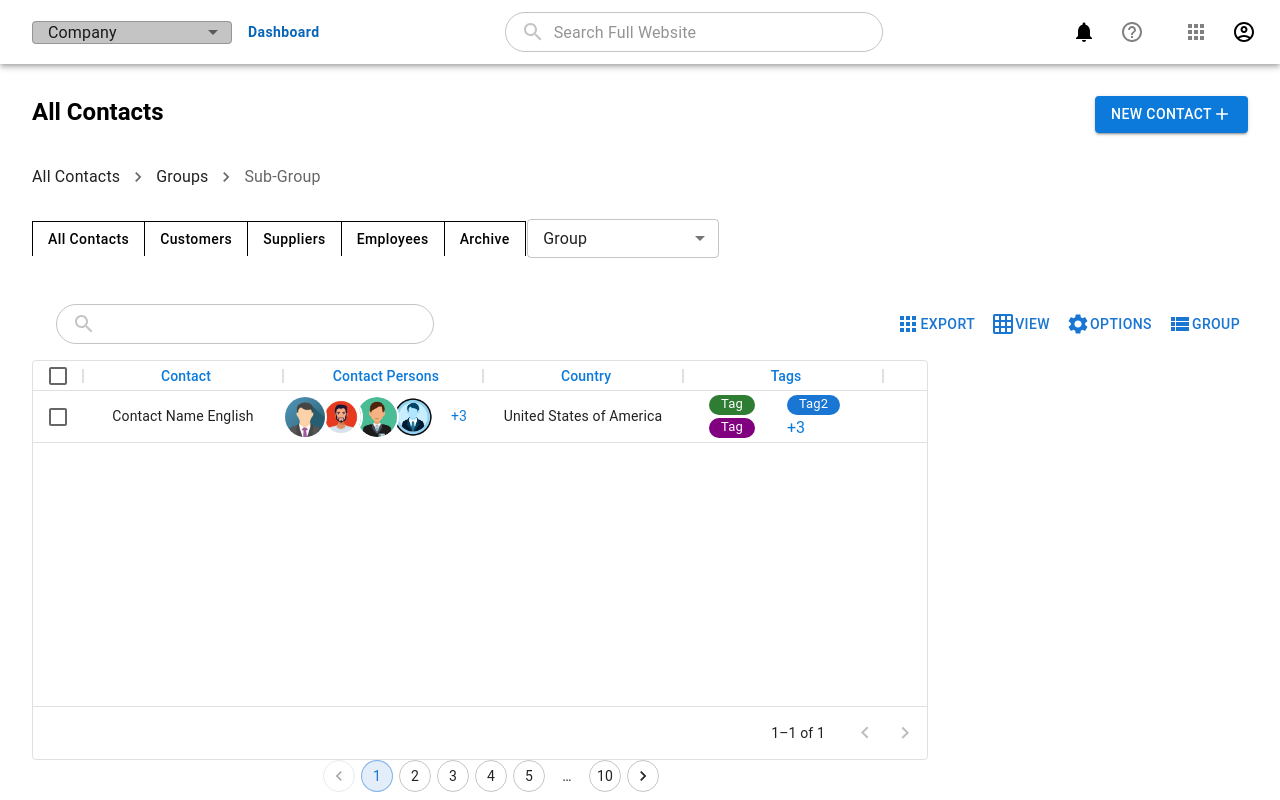
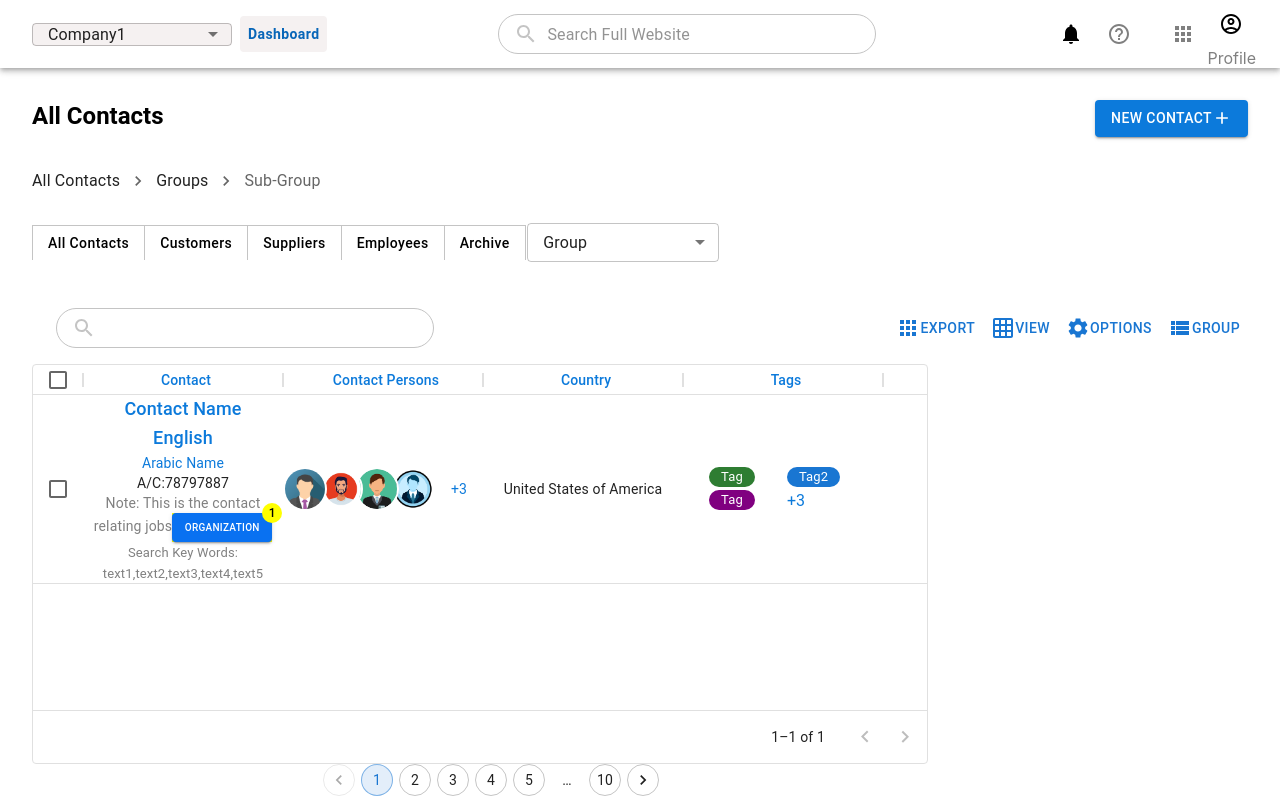
Before and after one commit to hamzaadil56/Dashboard, a React (Create React App) app: page / in a window 1280 px wide. Built offline with nearby package versions, Linux system fonts and the light colour scheme.

Commit message:
finalization

```diff
--- a/src/App.css
+++ b/src/App.css
@@ -7,6 +7,7 @@
   --btn_blue_color: #0c7adb;
   --grey-color: #c4c4c4;
   --dark-blue: #0866b8;
+  --light-grey: #f5f1f1;
 }
 .table-header {
   color: var(--btn_blue_color);
@@ -29,6 +30,7 @@
 .MuiButtonGroup-grouped {
   border-bottom: 0 !important;
   border-radius: 0 !important;
+  border-color: #c4c4c4 !important;
 }
 .chip {
   height: 20px !important;
--- a/src/components/AvatarPopOver.js
+++ b/src/components/AvatarPopOver.js
@@ -10,6 +10,24 @@ import WhatsAppIcon from "@mui/icons-material/WhatsApp";
 import EmailIconPopover from "./EmailIconPopover";
 import PhoneIconPopover from "./PhoneIconPopover";
 import WhatsAppIconPopover from "./WhatsappIconPopover";
+import { createTheme, ThemeProvider } from "@mui/material/styles";
+import Badge from "@mui/material/Badge";
+
+const theme = createTheme({
+  status: {
+    danger: "#e53e3e",
+  },
+  palette: {
+    primary: {
+      main: "#0971f1",
+      darker: "#053e85",
+    },
+    neutral: {
+      main: "yellow",
+      contrastText: "black",
+    },
+  },
+});
 
 const AvatarPopOver = ({ person }) => {
   const [anchorEl, setAnchorEl] = React.useState(null);
@@ -73,7 +91,11 @@ const AvatarPopOver = ({ person }) => {
             </Box>
           </Box>
           <Box style={{ margin: "1rem 0" }}>
-            <Chip label="Employee" color="primary" />
+            <ThemeProvider theme={theme}>
+              <Badge badgeContent={2} color="neutral">
+                <Chip label="Employee" color="primary" />
+              </Badge>
+            </ThemeProvider>
           </Box>
           <Box sx={{ display: "flex" }}>
             <EmailIconPopover>
--- a/src/components/DataGridContainer.js
+++ b/src/components/DataGridContainer.js
@@ -3,20 +3,86 @@ import Box from "@mui/material/Box";
 import { DataGrid } from "@mui/x-data-grid";
 import "../App.css";
 import GroupAvatars from "./AvatarGroup";
-import { Typography } from "@mui/material";
+import { Button, Typography } from "@mui/material";
 import Chip from "@mui/material/Chip";
 import PersonsListPopover from "./PersonsListPopover";
+import Badge from "@mui/material/Badge";
+import { createTheme, ThemeProvider } from "@mui/material/styles";
+
+const theme = createTheme({
+  status: {
+    danger: "#e53e3e",
+  },
+  palette: {
+    primary: {
+      main: "#0971f1",
+      darker: "#053e85",
+    },
+    neutral: {
+      main: "yellow",
+      contrastText: "black",
+    },
+  },
+});
 
 const columns = [
   {
     field: "contact",
     headerName: "Contact",
     minWidth: 200,
-    height: "10vh",
+    height: "20vh",
     headerClassName: "table-header",
     headerAlign: "center",
     cellClassName: "cell",
     align: "center",
+    renderCell: () => {
+      return (
+        <Box>
+          <Typography
+            style={{ color: "var(--btn_blue_color)", fontSize: "large" }}
+            variant="h6"
+          >
+            Contact Name English
+          </Typography>
+          <div>
+            <Typography style={{ color: "var(--btn_blue_color)" }} variant="p">
+              Arabic Name
+            </Typography>
+          </div>
+          <Typography style={{ color: "varggrey" }} variant="p">
+            A/C:78797887
+          </Typography>
+          <div>
+            <Typography style={{ color: "grey" }} variant="p">
+              Note: This is the contact relating jobs
+            </Typography>
+            <ThemeProvider theme={theme}>
+              <Badge
+                badgeContent={1}
+                style={{ color: "black", backgroundColor: "yellow" }}
+                color="neutral"
+              >
+                <Button
+                  style={{ width: "100px", fontSize: "10px" }}
+                  variant="contained"
+                  color="primary"
+                >
+                  Organization{" "}
+                </Button>
+              </Badge>
+            </ThemeProvider>
+          </div>
+          <div>
+            <Typography
+              style={{ color: "grey", fontSize: "small" }}
+              variant="p"
+            >
+              Search Key Words: text1,text2,text3,text4,text5
+            </Typography>
+          </div>
+        </Box>
+      );
+    },
   },
   {
     field: "persons",
@@ -43,7 +109,7 @@ const columns = [
       );
     },
     minWidth: 200,
-    height: "10vh",
+    height: "20vh",
     headerClassName: "table-header",
     headerAlign: "center",
     cellClassName: "cell",
@@ -54,7 +120,7 @@ const columns = [
     field: "country",
     headerName: "Country",
     minWidth: 200,
-    height: "10vh",
+    height: "20vh",
     headerClassName: "table-header",
     headerAlign: "center",
     cellClassName: "cell",
@@ -64,7 +130,7 @@ const columns = [
     field: "tags",
     headerName: "Tags",
     minWidth: 200,
-    height: "10vh",
+    height: "20vh",
     headerClassName: "table-header",
     headerAlign: "center",
     renderCell: () => {
@@ -154,6 +220,7 @@ export default function DataGridDemo() {
       }}
     >
       <DataGrid
+        getRowHeight={() => "auto"}
         rows={rows}
         columns={columns}
         pageSize={5}
--- a/src/components/Header.js
+++ b/src/components/Header.js
@@ -15,6 +15,7 @@ import Button from "@mui/material/Button";
 import FormControl from "@mui/material/FormControl";
 import AccountCircleOutlinedIcon from "@mui/icons-material/AccountCircleOutlined";
 import Select from "@mui/material/Select";
+import { Typography } from "@mui/material";
 
 const Search = styled("div")(({ theme }) => ({
   position: "relative",
@@ -109,15 +110,15 @@ export default function PrimarySearchAppBar() {
             <Select
               style={{
                 padding: "0 1rem !important",
-                backgroundColor: "var(--grey-color)",
+                backgroundColor: "var(--light-grey)",
+                borderRadius: "none",
               }}
               value={age}
               onChange={handleChange}
               displayEmpty
               inputProps={{ "aria-label": "Without label" }}
             >
-              <MenuItem value="">Company</MenuItem>
-              <MenuItem value={1}>Company1</MenuItem>
+              <MenuItem value="">Company1</MenuItem>
               <MenuItem value={2}>Company2</MenuItem>
               <MenuItem value={3}>Company3</MenuItem>
             </Select>
@@ -128,6 +129,7 @@ export default function PrimarySearchAppBar() {
               color: "var(--dark-blue)",
               fontWeight: "600",
               textTransform: "capitalize",
+              backgroundColor: "var(--light-grey)",
             }}
           >
             Dashboard
@@ -174,6 +176,7 @@ export default function PrimarySearchAppBar() {
             >
               <AppsOutlinedIcon style={{ color: "grey", marginLeft: "1rem" }} />
             </IconButton>
+            <div>
               <IconButton
                 size="large"
                 edge="end"
@@ -185,6 +188,12 @@ export default function PrimarySearchAppBar() {
               >
                 <AccountCircleOutlinedIcon />
               </IconButton>
+              <div>
+                <Typography style={{ margin: 0, color: "grey" }} variant="p">
+                  Profile
+                </Typography>
+              </div>
+            </div>
           </Box>
         </Toolbar>
       </AppBar>
```
Lines whose indentation alone changed are shown as unchanged.
